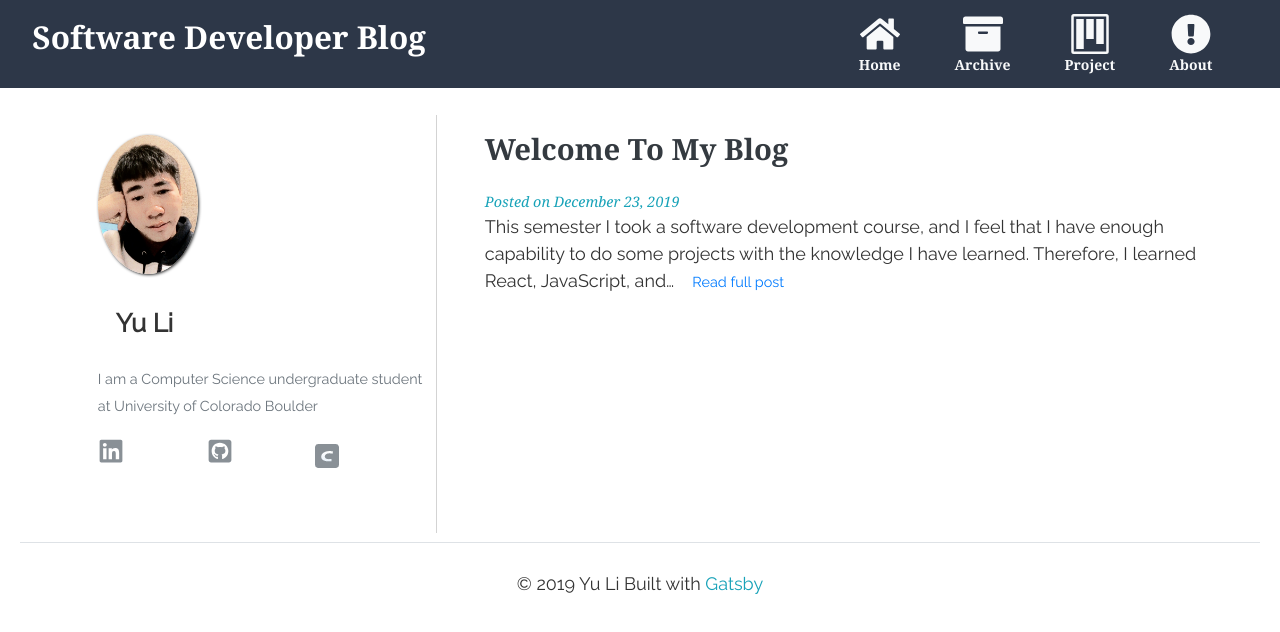
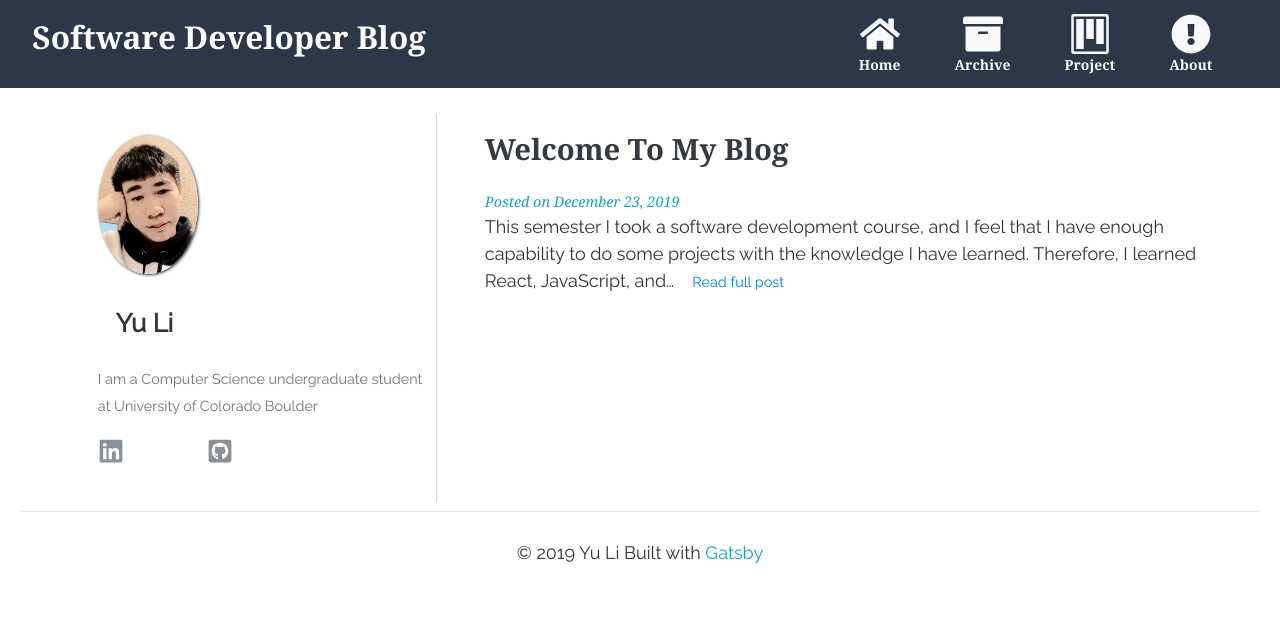
Before and after one commit to liyutommy/Blog, a Gatsby site: page / in a window 1280 px wide. Built offline with nearby package versions, Linux system fonts and the light colour scheme; Gatsby itself is replaced by a stand-in of ours.

```diff
--- a/src/components/sidebar/SocialLinks.js
+++ b/src/components/sidebar/SocialLinks.js
@@ -19,11 +19,6 @@
                     <FaGithubSquare size={26} style={{color: "secondary"}} className="brighten"/>
                 </span>
             </a>
-            <a className="text-secondary margin-t brighten" href={contacts.csdn}>
-                <span title="CSDN">
-                    <img src={CSDN} alt="csdn icon" />
-                </span>
-            </a>
         </div>
     )
 }
```
Also changed, not shown: src/images/csdn1.svg (added).
